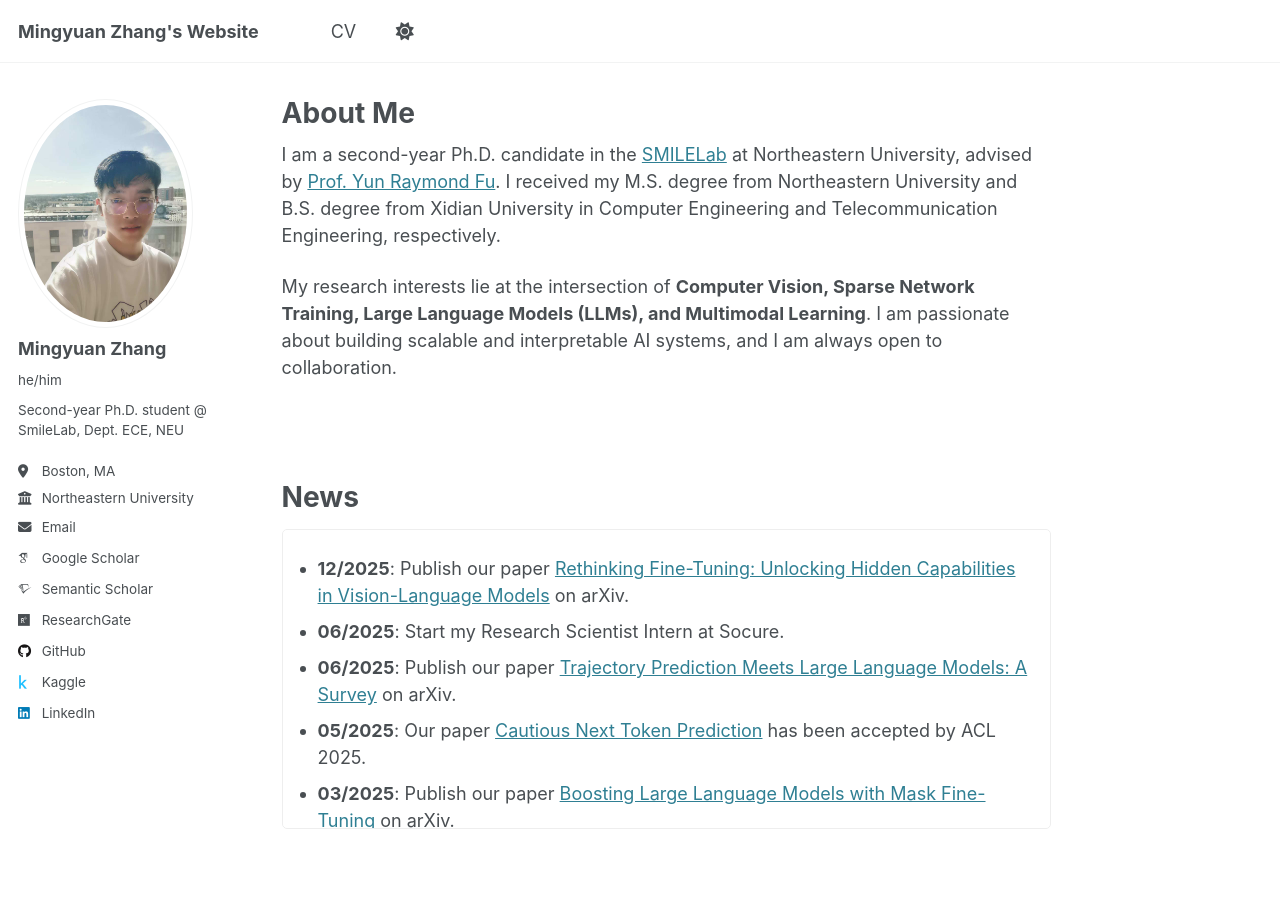
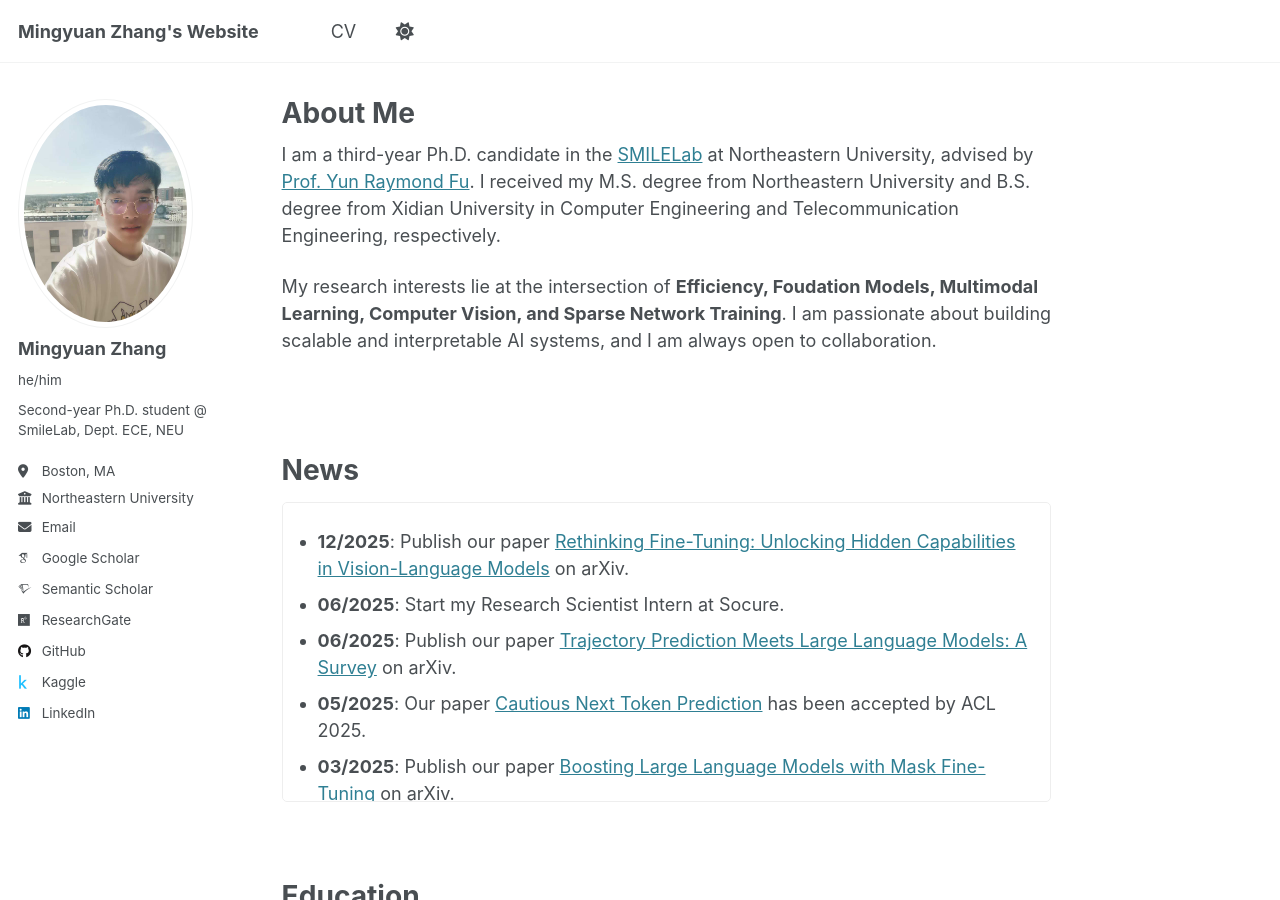
Before and after one commit to KKHYA/Mingyuan-Zhang.github.io, a Jekyll site: the page built from _pages/about.md, in a window 1280 px wide and 900 px high. Built offline with Jekyll 4.4.1, drawn with Linux system fonts in a browser that asks for light colours; some web fonts are replaced.

Commit message:
update self info

```diff
--- a/_pages/about.md
+++ b/_pages/about.md
@@ -7,9 +7,9 @@ redirect_from:
   - /about.html
 ---
 
-I am a second-year Ph.D. candidate in the [SMILELab](https://fulab.sites.northeastern.edu/) at Northeastern University, advised by [Prof. Yun Raymond Fu](https://www1.ece.neu.edu/~yunfu/). I received my M.S. degree from Northeastern University and B.S. degree from Xidian University in Computer Engineering and Telecommunication Engineering, respectively.
+I am a third-year Ph.D. candidate in the [SMILELab](https://fulab.sites.northeastern.edu/) at Northeastern University, advised by [Prof. Yun Raymond Fu](https://www1.ece.neu.edu/~yunfu/). I received my M.S. degree from Northeastern University and B.S. degree from Xidian University in Computer Engineering and Telecommunication Engineering, respectively.
 
-My research interests lie at the intersection of **Computer Vision, Sparse Network Training, Large Language Models (LLMs), and Multimodal Learning**. I am passionate about building scalable and interpretable AI systems, and I am always open to collaboration.
+My research interests lie at the intersection of **Efficiency, Foudation Models, Multimodal Learning, Computer Vision, and Sparse Network Training**. I am passionate about building scalable and interpretable AI systems, and I am always open to collaboration.
 
 <br/><br/>
 
```
